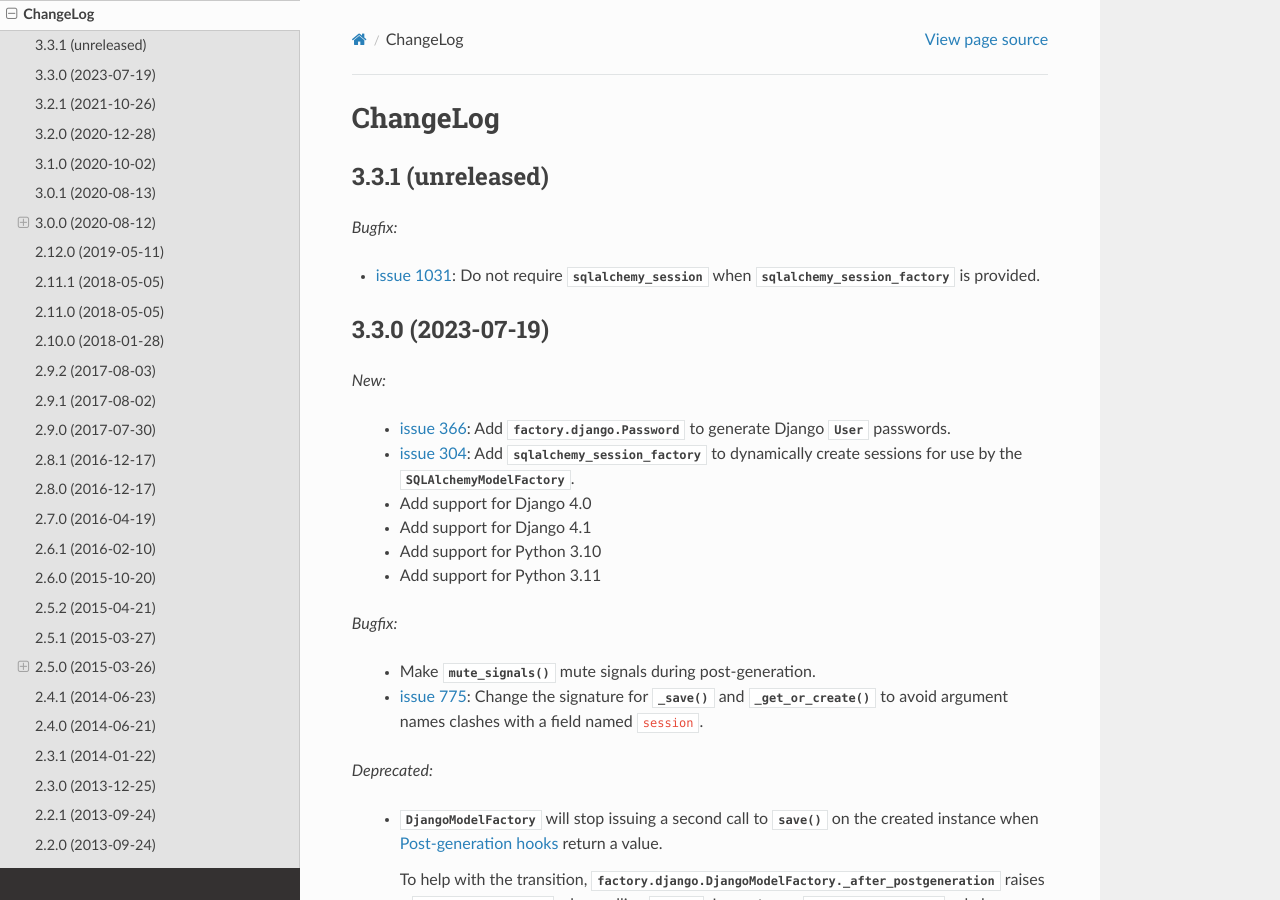
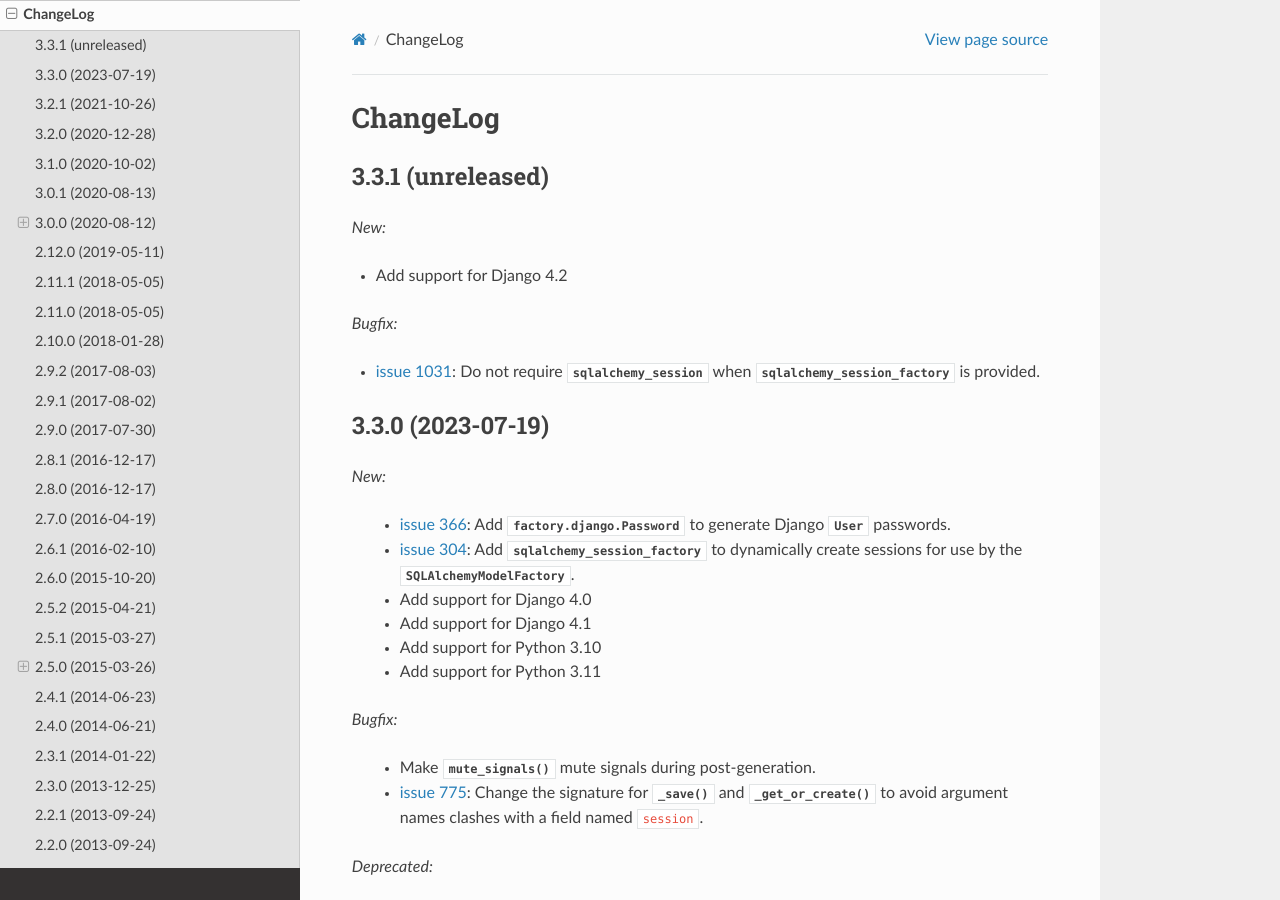
Before and after one commit to FactoryBoy/factory_boy, a Sphinx documentation site: the page built from docs/changelog.rst, in a window 1280 px wide and 900 px high. Built offline with Sphinx 7.4.7 and the Read the Docs theme 2.0.0, drawn with Linux system fonts in a browser that asks for light colours.

Commit message:
Add support for Django 4.2

```diff
--- a/docs/changelog.rst
+++ b/docs/changelog.rst
@@ -5,6 +5,9 @@ ChangeLog
 
 3.3.1 (unreleased)
 ------------------
+*New:*
+
+- Add support for Django 4.2
 
 *Bugfix:*
 
--- a/setup.cfg
+++ b/setup.cfg
@@ -18,6 +18,7 @@ classifiers =
     Framework :: Django :: 3.2
     Framework :: Django :: 4.0
     Framework :: Django :: 4.1
+    Framework :: Django :: 4.2
     Intended Audience :: Developers
     License :: OSI Approved :: MIT License
     Operating System :: OS Independent
```
Also changed, not shown: 1 other file.
